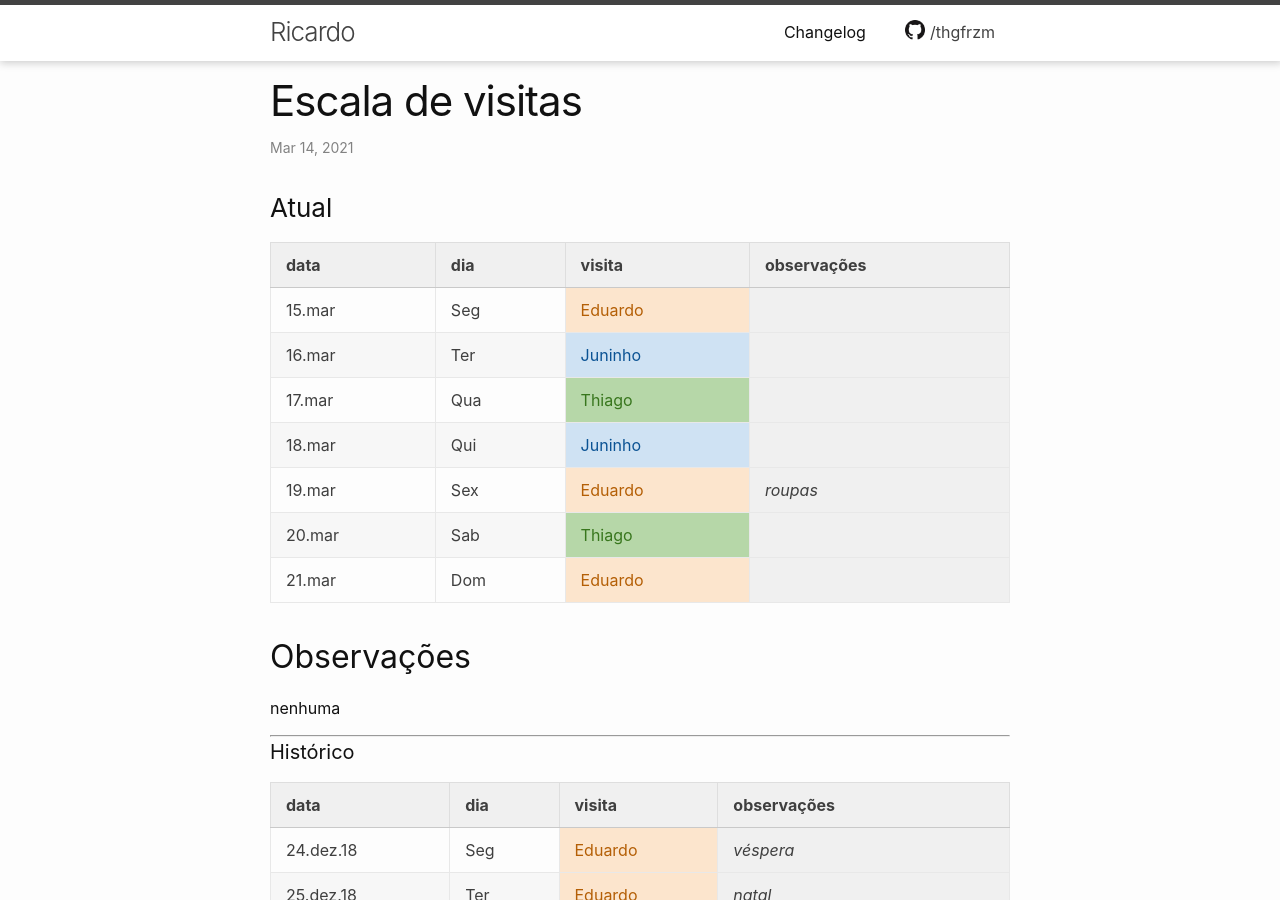
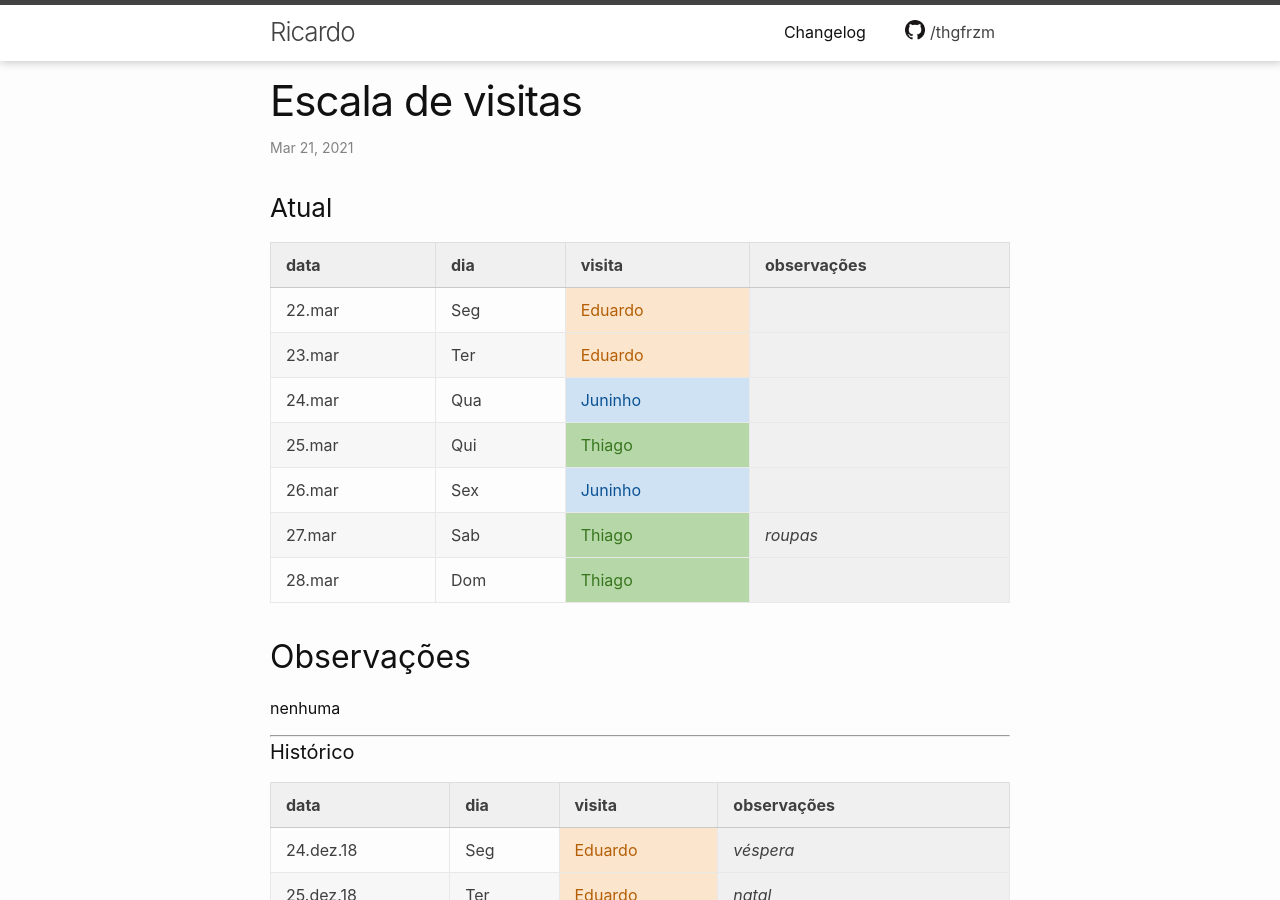
Before and after one commit to thgfrzm/ricardo, a Jekyll site: the page built from _posts/2018-12-23-escala-visitas.markdown, in a window 1280 px wide and 900 px high. Built offline with Jekyll 4.4.1, drawn with Linux system fonts in a browser that asks for light colours; some of the changed text lies outside the part shown.

Commit message:
Update 2018-12-23-escala-visitas.markdown

```diff
--- a/_posts/2018-12-23-escala-visitas.markdown
+++ b/_posts/2018-12-23-escala-visitas.markdown
@@ -1,7 +1,7 @@
 ---
 layout: post
 title:  "Escala de visitas"
-date:   2021-03-14 14:00:00 -0300
+date:   2021-03-21 14:00:00 -0300
 categories: agenda
 ---
 <!--
@@ -15,13 +15,13 @@ categories: agenda
 
 | data   | dia | visita  | observações |
 | ------ | --- | ------- | ----------- |
-| 15.mar | Seg | Eduardo |             |
-| 16.mar | Ter | Juninho |             |
-| 17.mar | Qua | Thiago  |             |
-| 18.mar | Qui | Juninho |             |
-| 19.mar | Sex | Eduardo | _roupas_    |
-| 20.mar | Sab | Thiago  |             |
-| 21.mar | Dom | Eduardo |             |
+| 22.mar | Seg | Eduardo |             |
+| 23.mar | Ter | Eduardo |             |
+| 24.mar | Qua | Juninho |             |
+| 25.mar | Qui | Thiago  |             |
+| 26.mar | Sex | Juninho |             |
+| 27.mar | Sab | Thiago  | _roupas_    |
+| 28.mar | Dom | Thiago  |             |
 
 ## Observações
 
@@ -845,3 +845,10 @@ nenhuma
 | 12.mar    | Sex | **Juninho** |                     |
 | 13.mar    | Sab | Thiago      |                     |
 | 14.mar    | Dom | Thiago      |                     |
+| 15.mar    | Seg | Eduardo     |                     |
+| 16.mar    | Ter | Juninho     |                     |
+| 17.mar    | Qua | Thiago      |                     |
+| 18.mar    | Qui | Juninho     |                     |
+| 19.mar    | Sex | Eduardo     | _roupas_            |
+| 20.mar    | Sab | Thiago      |                     |
+| 21.mar    | Dom | Eduardo     |                     |
```
